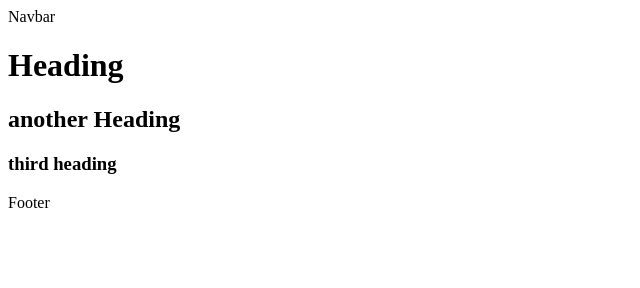
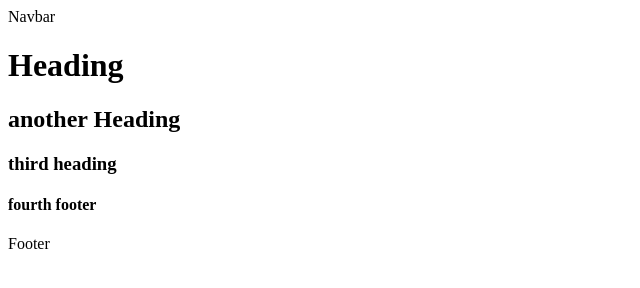
Before and after one commit to EnricoGianoglio/git_tutorial, a plain HTML site: page index.html in a window 1280 px wide. Shown: the whole page, without its empty margins (0-640 px from the left). Drawn offline with Linux system fonts and the light colour scheme.

Commit message:
fourth heading

```diff
--- a/index.html
+++ b/index.html
@@ -11,6 +11,7 @@
    <h1>Heading</h1>
    <h2>another Heading</h2>
    <h3>third heading</h3>
+   <h4>fourth footer</h4>
    <div>Footer</div>
 </body>
 </html>
```
